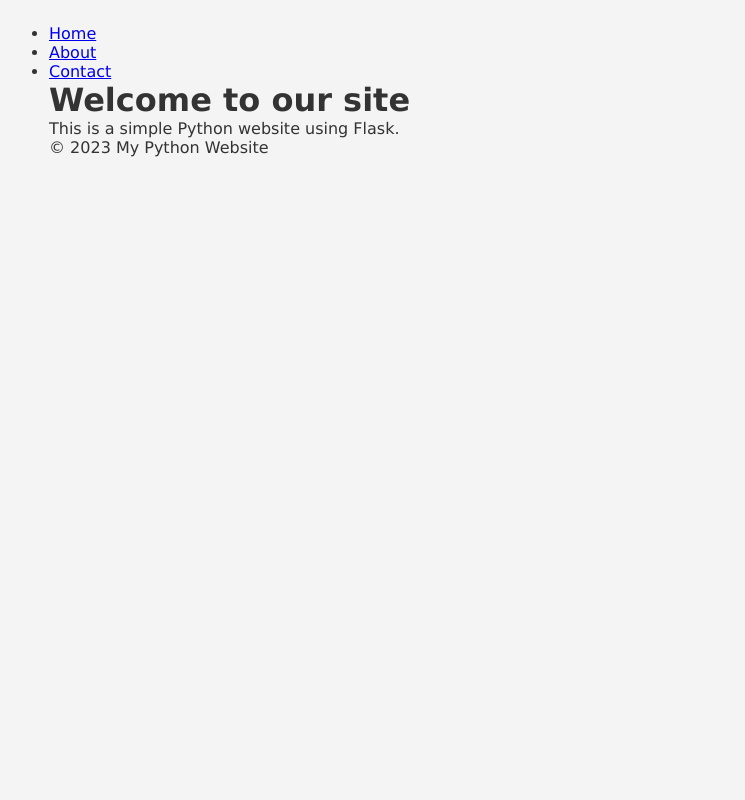
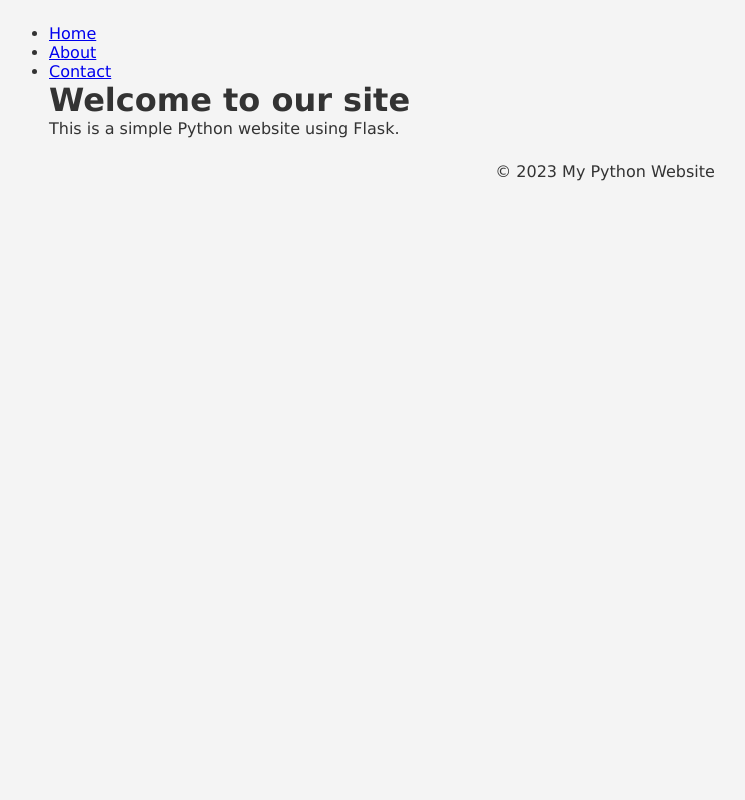
Before and after one commit to tnjensen/site-frozen-flask, a Flask app: page / in a window 1280 px wide. Shown: the whole page, without its empty margins (35-780 px from the left). Run offline with Flask 3, Linux system fonts and the light colour scheme.

Commit message:
Added footer css

```diff
--- a/static/styles/style.css
+++ b/static/styles/style.css
@@ -10,4 +10,12 @@ body{
     background-color: #f4f4f4;
     color: #333;
     padding: 1.5rem;
+    height: 100vh;
 }
+footer{
+    max-height: 50px;
+    display: flex;
+    justify-content: center;
+    align-items: center;
+    margin-top: 1.5rem;
+}
```
